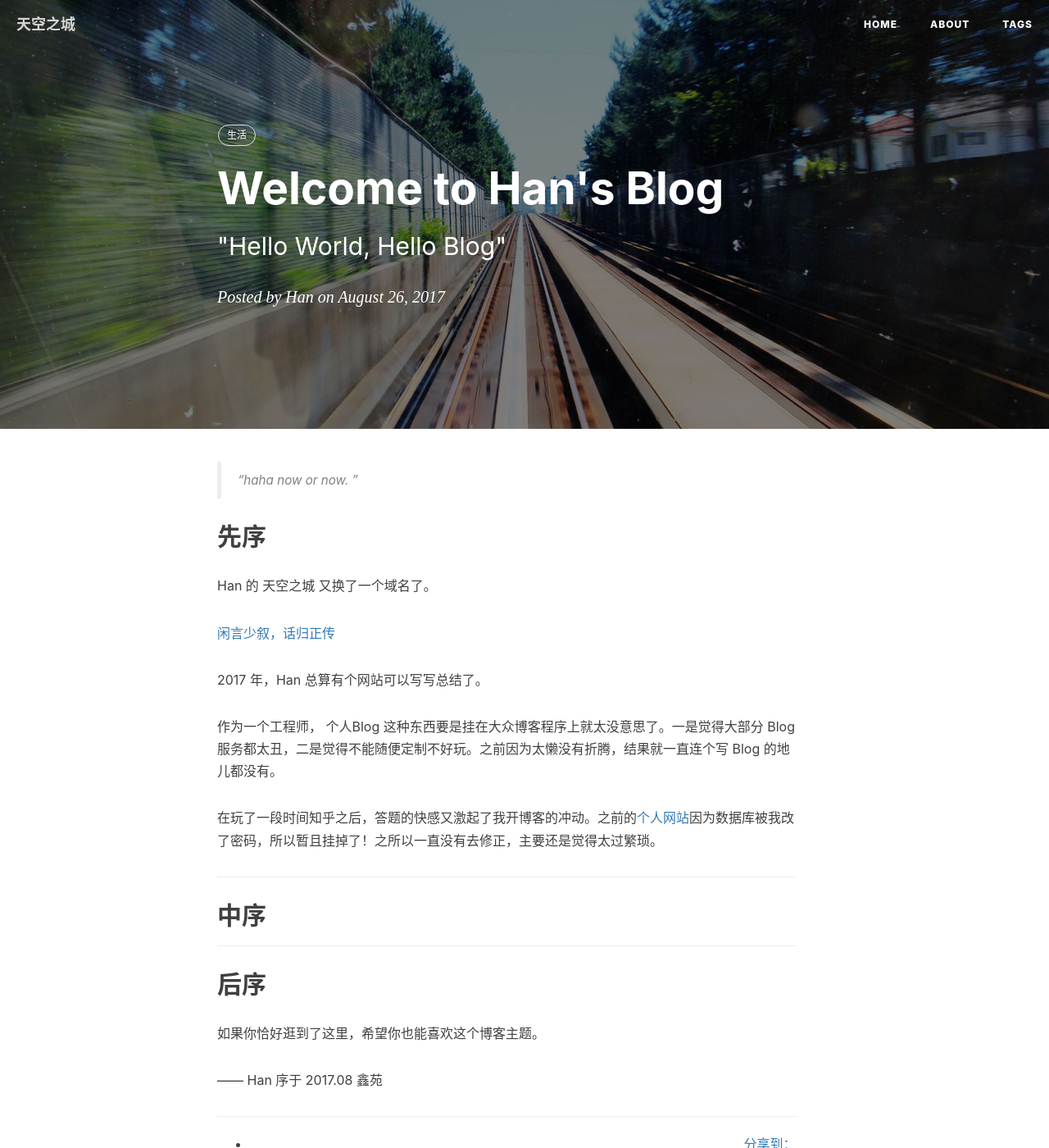
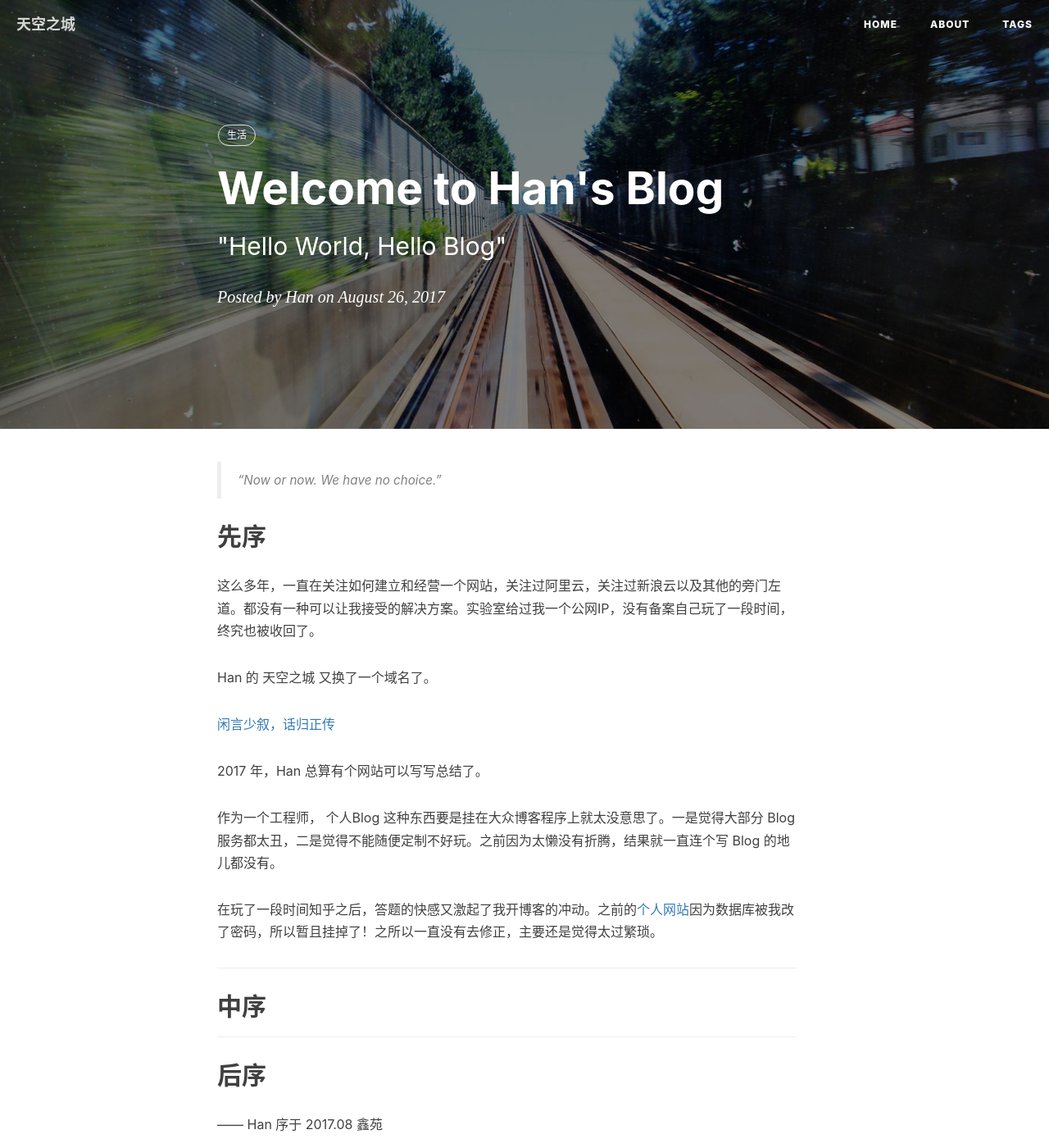
Before and after one commit to hanslabs/hanslabs.github.io, a Jekyll site: the page built from _posts/2017-08-26-hello-2017.markdown, in a window 1280 px wide and 1400 px high. Shown: the whole window at 82% size. Built offline with Jekyll 4.4.1, drawn with Linux system fonts in a browser that asks for light colours; nearby versions of some CDN libraries; comment, search, counter and statistics services are not loaded.

Commit message:
删除信息

```diff
--- a/_config.yml
+++ b/_config.yml
@@ -16,7 +16,7 @@ weibo_username:     hanslab
 zhihu_username:     hanslab
 github_username:    hanslabs
 #twitter_username:  huxpro
-#facebook_username:  huxpro
+facebook_username:  libvirtd
 huaban_username:    hanslab
 
 
--- a/_posts/2017-08-26-hello-2017.markdown
+++ b/_posts/2017-08-26-hello-2017.markdown
@@ -9,10 +9,12 @@ tags:
     - 生活
 ---
 
-> “haha now or now. ”
+> “Now or now. We have no choice.”
 
 
 ## 先序
+
+这么多年，一直在关注如何建立和经营一个网站，关注过阿里云，关注过新浪云以及其他的旁门左道。都没有一种可以让我接受的解决方案。实验室给过我一个公网IP，没有备案自己玩了一段时间，终究也被收回了。
 
 Han 的 天空之城 又换了一个域名了。
 
@@ -44,6 +46,5 @@ Han 的 天空之城 又换了一个域名了。
 ## 后序
 
 
-如果你恰好逛到了这里，希望你也能喜欢这个博客主题。
 
 —— Han 序于 2017.08 鑫苑
```
